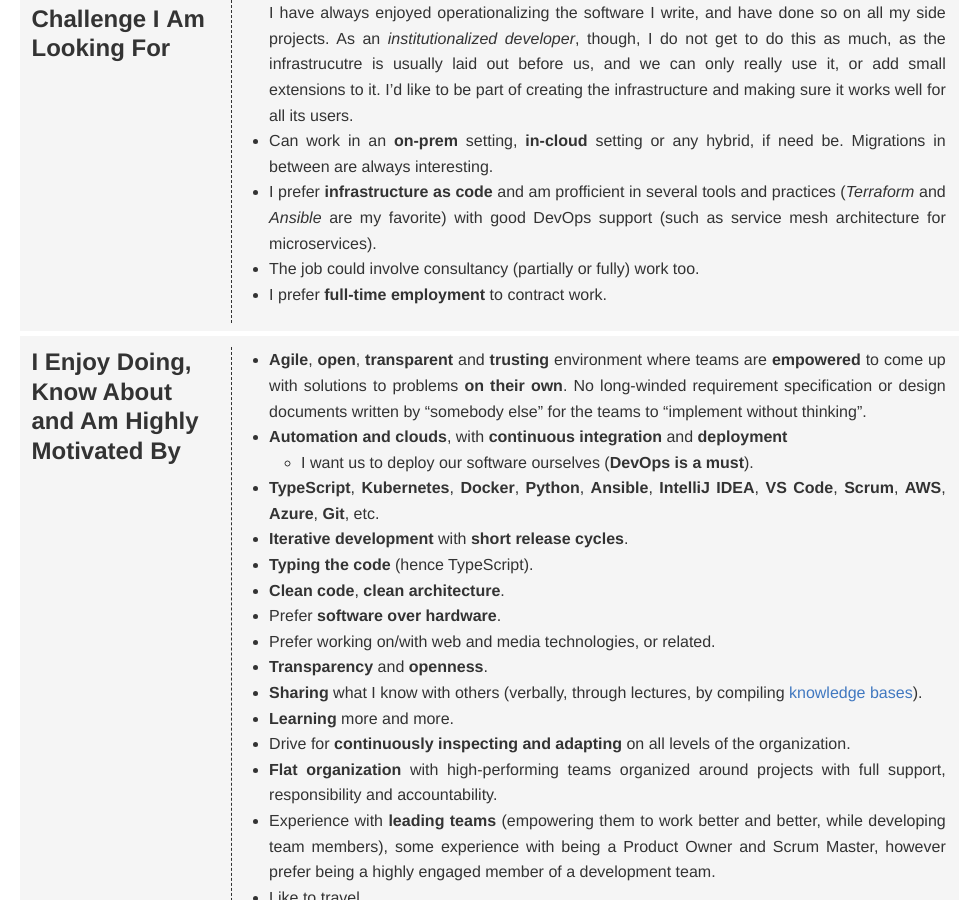
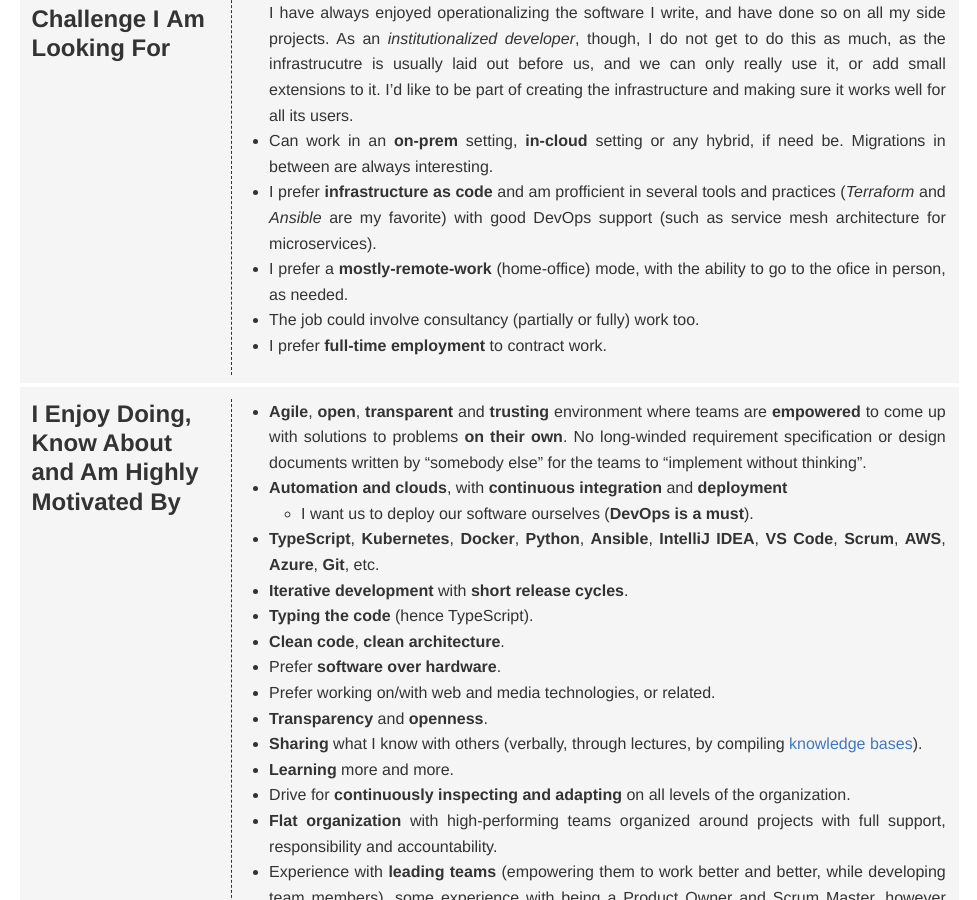
Before and after one commit to petr-motejlek/my-cv, a Jekyll site: the page built from _pages/index.markdown, in a window 1280 px wide and 900 px high, scrolled down 660 px. Shown: the whole window, without its empty margins (151-1128 px from the left). Built offline with Jekyll 4.4.1, drawn with Linux system fonts in a browser that asks for light colours.

Commit message:
Update index.markdown

```diff
--- a/_pages/index.markdown
+++ b/_pages/index.markdown
@@ -84,6 +84,8 @@ title: Curriculum Vitae
   tools and practices (_Terraform_ and _Ansible_ are my favorite)
   with good DevOps support (such as service mesh architecture for
   microservices).
+- I prefer a __mostly-remote-work__ (home-office) mode, with the ability
+  to go to the ofice in person, as needed.
 - The job could involve consultancy (partially or fully) work too.
 - I prefer __full-time employment__ to contract work.
 
```
